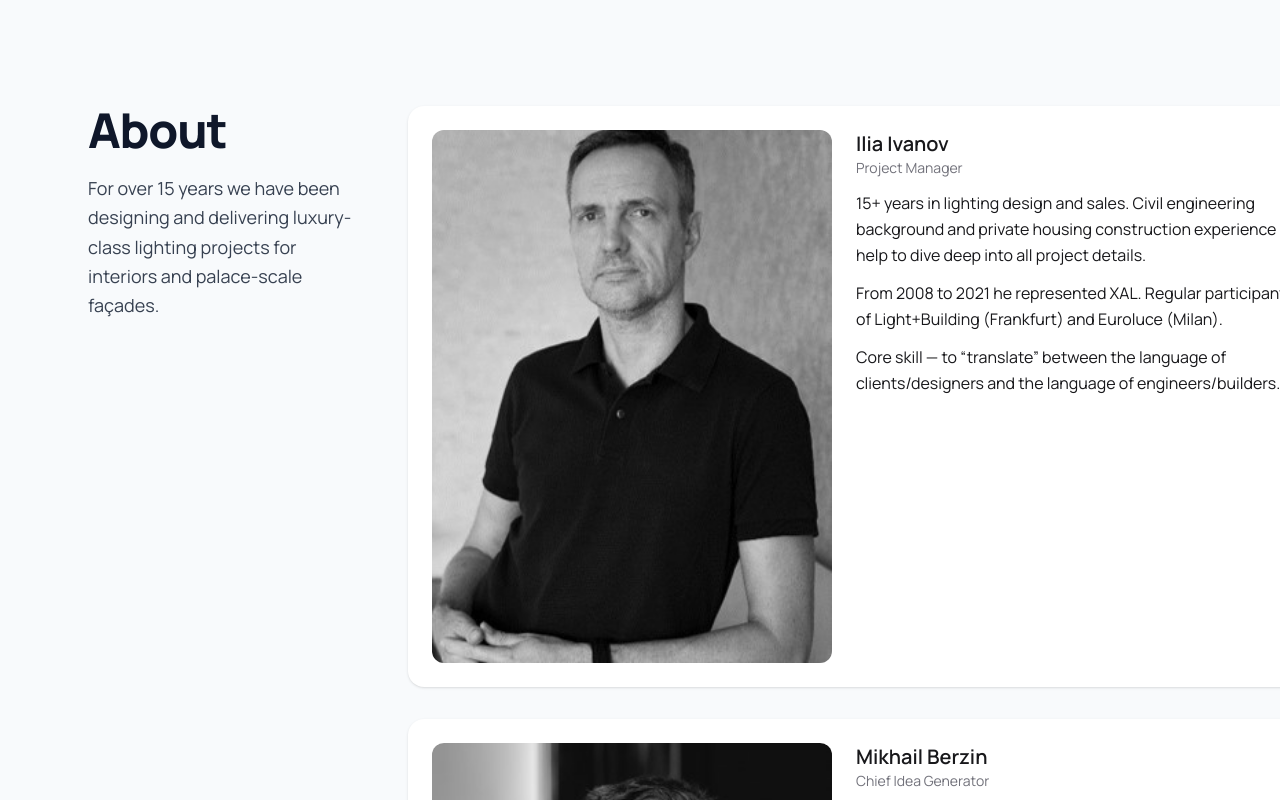
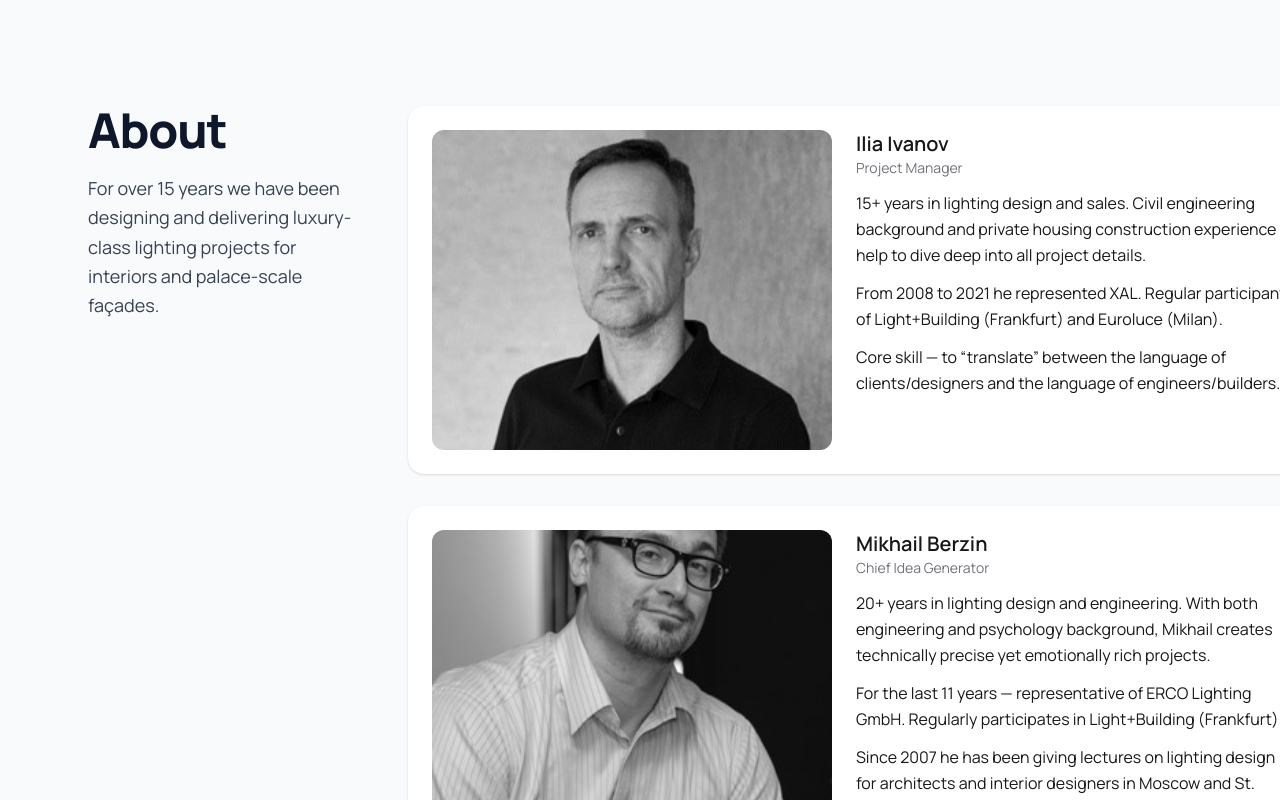
Before and after one commit to ilyaivanov239-rgb/GFLight, a Next.js app: page /en in a window 1280 px wide. Shown: the part 3320-4120 px from the top of the page. Built offline with nearby package versions, Linux system fonts and the light colour scheme.

Commit message:
Update page.tsx

```diff
--- a/app/[lang]/page.tsx
+++ b/app/[lang]/page.tsx
@@ -128,6 +128,7 @@ const PEOPLE: Person[] = [
   {
     id: 'ivanov',
     photo: '/images/team/Ilya.jpg',
+    imgClass: 'object-top',
     name: {
       ru: 'Илья Иванов',
       en: 'Ilia Ivanov',
@@ -191,6 +192,7 @@ const PEOPLE: Person[] = [
   {
     id: 'chochobekov',
     photo: '/images/team/Ilyas.jpg',
+    imgStyle: { objectPosition: '48% 50%' },
     name: {
       ru: 'Ильяс Чожобеков',
       en: 'Ilyas Chozhobekov',
@@ -479,13 +481,16 @@ const getBio  = (p: Person, lang: Lang) => p.bio[lang]  || p.bio.en;
           className="grid grid-cols-1 md:grid-cols-[400px_440px] gap-6 bg-white text-zinc-900 rounded-2xl p-5 md:p-6 shadow overflow-hidden"
         >
           {/* Фото: чётко подрезается скруглением, без «срезанной головы» */}
-          <div className="w-full aspect-[3/4] rounded-xl overflow-hidden">
-            <img
-              src={p.photo}
-              alt={getName(p, lang)}
-              className="w-full h-full object-cover"
-            />
-          </div>
+          <div className="relative w-full aspect-[4/3] md:aspect-[5/4] overflow-hidden rounded-xl">
+  <img
+    src={p.photo}
+    alt={getName(p, lang)}
+    className={`h-full w-full object-cover ${p.imgClass ?? ''}`}
+    style={p.imgStyle}
+    loading="lazy"
+    decoding="async"
+  />
+</div>
 
           {/* Текст — ширина как у фото */}
           <div className="w-full">
```
